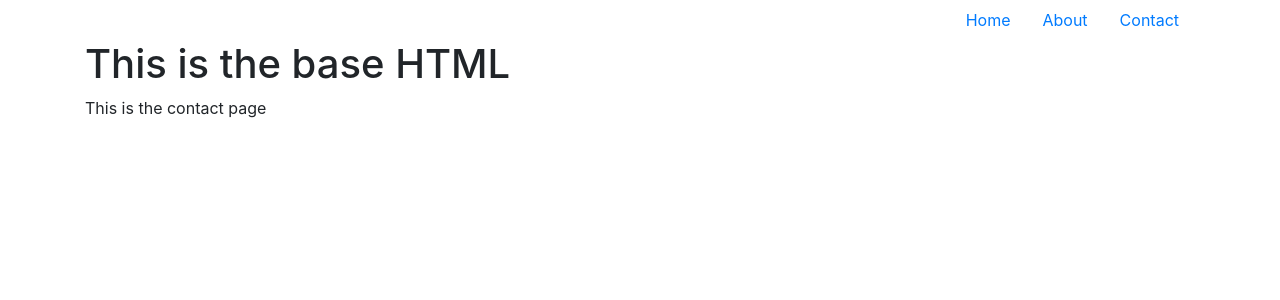
After one commit to florin1000/django11.2, a Django app: page /contact in a window 1280 px wide. The commit adds this page. Shown: the top 300 px of the page. Run offline with Django 3.2, Linux system fonts and the light colour scheme; some libraries are stand-ins or nearby versions.

Commit message:
tempaltes inheritance and include snippets

```diff
--- a/django11_2/src/application/urls.py
+++ b/django11_2/src/application/urls.py
@@ -15,9 +15,11 @@ Including another URLconf
 from django.conf.urls import url
 from django.contrib import admin
 
-from restaurants.views import home
+from restaurants.views import home, about, contact
 
 urlpatterns = [
     url(r'^admin/', admin.site.urls),
     url(r'home', home),
+    url(r'contact', contact),
+    url(r'about', about),
 ]
--- a/django11_2/src/restaurants/views.py
+++ b/django11_2/src/restaurants/views.py
@@ -8,4 +8,12 @@ def home(request):
     num = random.randint(0, 1000)
     names = ["Bob", "Jennifer"]
     context = {"name": "John", "num": num, "names": names}
-    return render(request, "base.html", context)
+    return render(request, "home.html", context)
+
+
+def contact(request):
+    return render(request, "contact.html", {})
+
+
+def about(request):
+    return render(request, "about.html", {})
--- /dev/null
+++ b/django11_2/src/templates/about.html
@@ -0,0 +1,5 @@
+{% extends "base.html" %}
+{% block content %}
+<p>This is the contact about</p>
+
+{% endblock content %}
--- a/django11_2/src/templates/base.html
+++ b/django11_2/src/templates/base.html
@@ -2,16 +2,15 @@
 <html lang="en">
 <head>
     <meta charset="UTF-8">
-    <title>Title</title>
+    <title>{% block head_title %} Test Application {% endblock head_title %}</title>
+    {% include 'snippets/css.html' %}
 </head>
 <body>
-<h1>This is the base HTML</h1>
-<p>This is the First paragraph with the first variable {{ name }}</p>
-<p>The random number is {{ num }}</p>
-{% for name in names %}
-<p>the name is {{ name }}</p>
-{% endfor %}
-
-<p>This is verbatim text {% verbatim %} {{ var }} {% endverbatim %}</p>
+<div class="container">
+    {% include 'snippets/nav.html' %}
+    <h1>This is the base HTML</h1>
+    {% block content %}{% endblock content %}
+</div>
+{% include 'snippets/js.html' %}
 </body>
 </html>
--- /dev/null
+++ b/django11_2/src/templates/contact.html
@@ -0,0 +1,7 @@
+{% extends "base.html" %}
+{% block head_title %} Contact page {% endblock head_title %}
+
+{% block content %}
+<p>This is the contact page</p>
+
+{% endblock content %}
--- /dev/null
+++ b/django11_2/src/templates/snippets/css.html
@@ -0,0 +1,2 @@
+<link rel="stylesheet" href="https://stackpath.bootstrapcdn.com/bootstrap/4.1.3/css/bootstrap.min.css"
+      integrity="sha384-MCw98/SFnGE8fJT3GXwEOngsV7Zt27NXFoaoApmYm81iuXoPkFOJwJ8ERdknLPMO" crossorigin="anonymous">
--- /dev/null
+++ b/django11_2/src/templates/snippets/js.html
@@ -0,0 +1,3 @@
+<script src="https://code.jquery.com/jquery-3.3.1.slim.min.js" integrity="sha384-q8i/X+965DzO0rT7abK41JStQIAqVgRVzpbzo5smXKp4YfRvH+8abtTE1Pi6jizo" crossorigin="anonymous"></script>
+<script src="https://cdnjs.cloudflare.com/ajax/libs/popper.js/1.14.3/umd/popper.min.js" integrity="sha384-ZMP7rVo3mIykV+2+9J3UJ46jBk0WLaUAdn689aCwoqbBJiSnjAK/l8WvCWPIPm49" crossorigin="anonymous"></script>
+<script src="https://stackpath.bootstrapcdn.com/bootstrap/4.1.3/js/bootstrap.min.js" integrity="sha384-ChfqqxuZUCnJSK3+MXmPNIyE6ZbWh2IMqE241rYiqJxyMiZ6OW/JmZQ5stwEULTy" crossorigin="anonymous"></script>
--- /dev/null
+++ b/django11_2/src/templates/snippets/nav.html
@@ -0,0 +1,11 @@
+<ul class="nav justify-content-end">
+  <li class="nav-item">
+    <a class="nav-link active" href="/home">Home</a>
+  </li>
+  <li class="nav-item">
+    <a class="nav-link" href="/about">About</a>
+  </li>
+  <li class="nav-item">
+    <a class="nav-link" href="/contact">Contact</a>
+  </li>
+</ul>
```
Also changed, not shown: django11_2/src/templates/home.html (added, +12 -0 lines).
